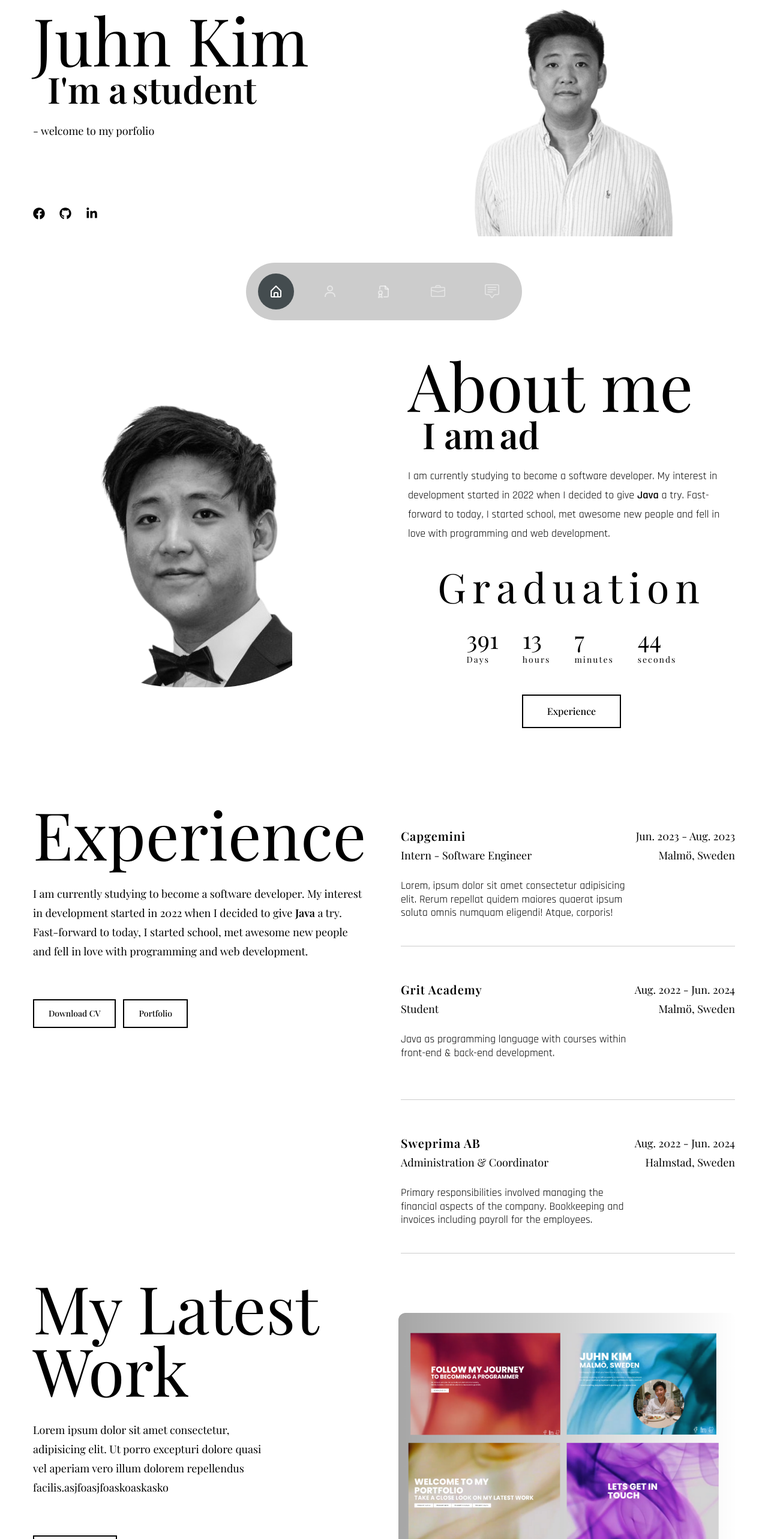
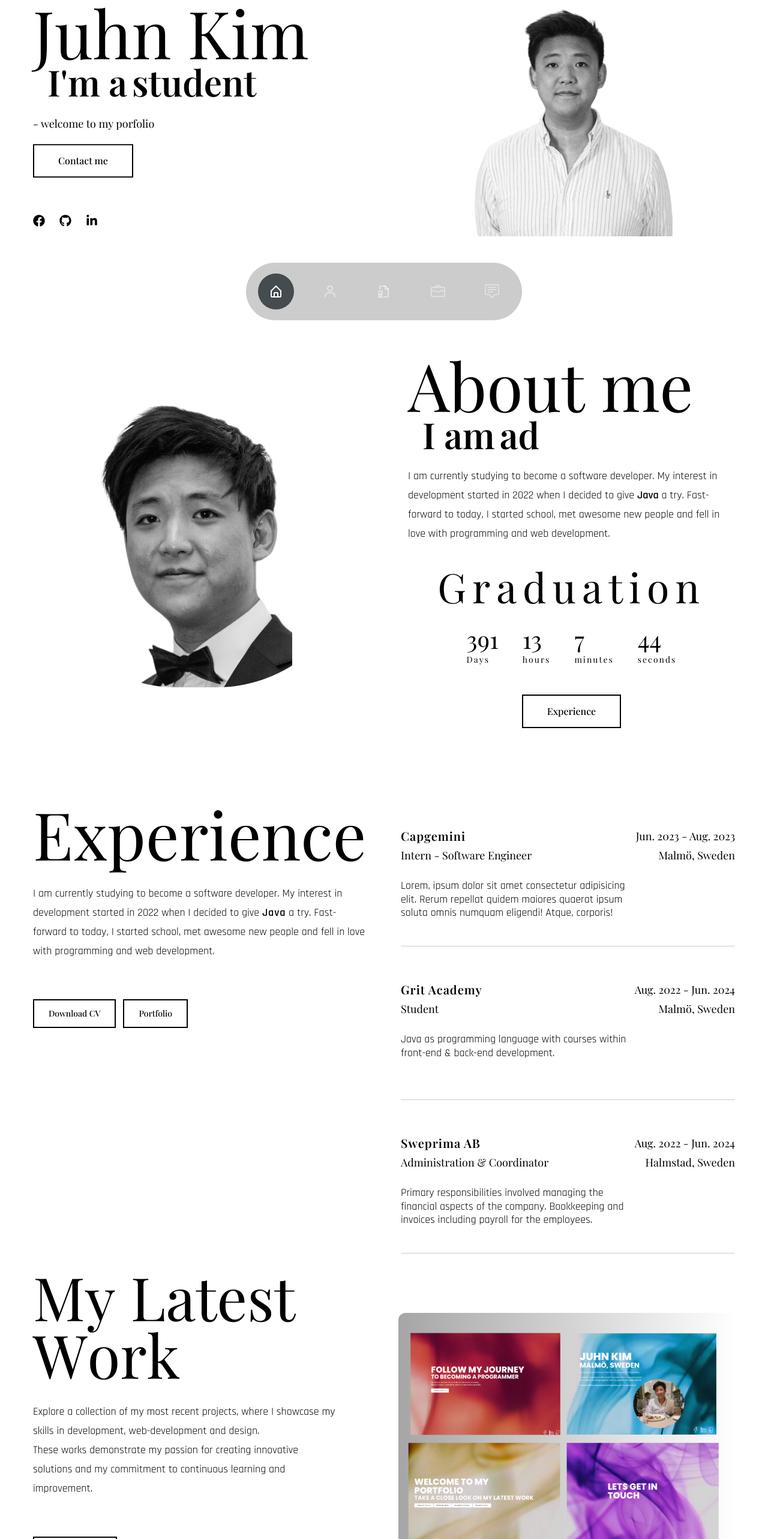
Before and after one commit to Juhniel/Portfolio-reactv2, a React (Vite) app: page / in a window 1280 px wide. Shown: the part 234-2800 px from the top of the page at 60% size. Built offline with nearby package versions, Linux system fonts and the light colour scheme; a web font is replaced by a local one.

Commit message:
hover text and buttons

```diff
--- a/src/components/About.jsx
+++ b/src/components/About.jsx
@@ -118,7 +118,7 @@ export default function About() {
               initial="hidden"
               whileInView={"show"}
               viewport={{ once: false, amount: 0.3 }}
-              className="flex justify-center font-primary text-[48px] tracking-[2px] lg:tracking-[10px] xl:text-[68px] font-thin"
+              className="flex justify-center font-primary text-[48px] tracking-[2px] lg:tracking-[10px] xl:text-[68px] font-thin btn-hover-rainbow"
             >
               <h3>
                 {graduation.map((letter, index) => {
@@ -217,7 +217,7 @@ export default function About() {
               viewport={{ once: false, amount: 0.3 }}
               className="flex justify-center"
             >
-              <button className="btn btn-lg">Experience</button>
+              <button className="btn btn-lg btn-hover">Experience</button>
             </motion.div>
           </motion.div>
         </div>
--- a/src/components/Banner.jsx
+++ b/src/components/Banner.jsx
@@ -77,24 +77,7 @@ export default function Banner() {
               viewport={{ once: false, amount: 0.7 }}
               className="flex max-w-max gap-x-6 items-center mb-12 mx-auto lg:mx-0"
             >
-              <button class="btn-custom">
-      <svg class="absolute inset-0 w-full h-full" viewBox="0 0 160 45">
-        <rect
-          x="2"
-          y="2"
-          rx="6"
-          ry="6"
-          width="156"
-          height="41"
-          stroke-width="2"
-          stroke-dasharray="422, 0"
-          stroke-dashoffset="0"
-          fill="none"
-          stroke="white"
-        ></rect>
-      </svg>
-      <span class="relative z-10">Button 1</span>
-    </button>
+              <button className="btn btn-lg btn-hover animate-bounce">Contact me</button>
             </motion.div>
             {/* Socials */}
             <motion.div
@@ -105,13 +88,13 @@ export default function Banner() {
               className="flex text-[20px] gap-x-6 max-w-max mx-auto lg:mx-0"
             >
               <a href="#">
-                <FaFacebook className="text-black dark:text-white" />
+                <FaFacebook className="text btn-hover" />
               </a>
               <a href="#">
-                <FaGithub className="text-black dark:text-white" />
+                <FaGithub className="text btn-hover" />
               </a>
               <a href="#">
-                <FaLinkedinIn className="text-black dark:text-white" />
+                <FaLinkedinIn className="text btn-hover" />
               </a>
             </motion.div>
           </div>
--- a/src/components/Contact.jsx
+++ b/src/components/Contact.jsx
@@ -8,7 +8,7 @@ import TextAnimation2 from "./TextAnimationFishEye";
 export default function Contact() {
   const contactTitle = "Let's work".split("");
   const together = "together!".split("");
-  const test = "Send Message".split("");
+  const sendMsg = "Send Message".split("");
 
   return (
     <section id="contact" className="section mt-52">
@@ -50,11 +50,11 @@ export default function Contact() {
               placeholder="Your email"
             />
             <textarea
-              className="text bg-transparent border-b py-3 outline-none w-full placeholder:text-black dark:placeholder:text-white focus:border-red transition-all resize-none mb-12"
+              className="text bg-transparent border-b py-3 outline-none w-full placeholder:text-black dark:placeholder:text-white focus:border-red transition-all resize-none mb-5"
               placeholder="Your message"
             ></textarea>
-            <button className="btn btn-sm text-base">
-              {test.map((letter, index) => {
+            <button className="btn btn-sm btn-hover text-base">
+              {sendMsg.map((letter, index) => {
                 return (
                   <TextAnimation2 key={index}>
                     {letter === " " ? "\u00A0" : letter}
--- a/src/components/Experience.jsx
+++ b/src/components/Experience.jsx
@@ -58,15 +58,15 @@ export default function Experience() {
                 );
               })}
             </motion.h1>
-            <h3 className="text max-w[455px] mb-16">
+            <h3 className="text-secondary text-black dark:text-white max-w[455px] mb-16">
               I am currently studying to become a software developer.
               My interest in development started in 2022 when I
-              decided to give <span className="font-semibold">Java</span> a try.
+              decided to give <span className="tracking-wider font-semibold">Java</span> a try.
               Fast-forward to today, I started school, met awesome new
               people and fell in love with programming and web development.
             </h3>
-            <button className="btn btn-sm ">Download CV</button>
-            <button className="btn btn-sm ml-3">Portfolio</button>
+            <button className="btn btn-sm btn-hover">Download CV</button>
+            <button className="btn btn-sm btn-hover ml-3">Portfolio</button>
 
           </motion.div>
           {/* experience */}
--- a/src/components/ProjectCard.jsx
+++ b/src/components/ProjectCard.jsx
@@ -51,7 +51,7 @@ export default function ProductCard() {
         </p>
         <a
           href=""
-          className="text-secondary tracking-widest font-bold  text-black dark:text-white flex justify-center mb-4"
+          className="text-secondary btn-hover tracking-widest font-bold  text-black dark:text-white flex justify-center mb-4"
         >
           Link to project
           <span className="ml-2 text-2xl">
--- a/src/components/Work.jsx
+++ b/src/components/Work.jsx
@@ -1,6 +1,7 @@
 import React from "react";
 
 import { motion, AnimatePresence} from "framer-motion";
+import TextAnimation from "./TextAnimation";
 import { fadeIn, fadeOut } from "../variants";
 import Img1 from "../assets/project-recipebook.png";
 import Img2 from "../assets/project-portfoliov1.png";
@@ -9,7 +10,8 @@ import Img3 from "../assets/project-webshop.png";
 
 
 export default function Work({handleViewWork}) {
-
+  const myLatest = "My Latest".split("");
+  const work = "Work".split("");
   return (
     <section
     className="section"
@@ -22,24 +24,35 @@ export default function Work({handleViewWork}) {
           initial="hidden"
           whileInView={"show"}
           viewport={{ once: false, amount: 0.3 }}
-          className="flex-1 flex flex-col gap-y-10 mb-10 lg:mt-[4.7rem] xl:mt-[4.7rem]">
+          className="flex-1 flex flex-col gap-y-10 mb-10 lg:mt-[4.7rem] xl:mt-[3.8rem]">
             {/* text */}
             <div>
-              <h2 className="text text-[60px] mb-7 font-light leading-[0.8] xl:text-[110px] xl:mb-10">
-              My Latest <br/>
-              <span className="mt-4">Work</span>
+              <h2 className="text text-[60px] mb-7 font-light leading-[0.8] xl:text-[100px] xl:mb-10">
+              {myLatest.map((letter, index) => {
+                return (
+                  <TextAnimation key={index}>
+                    {letter === " " ? "\u00A0" : letter}
+                  </TextAnimation>
+                );
+              })} <br/>
+              <span className="mt-4">  {work.map((letter, index) => {
+                return (
+                  <TextAnimation key={index}>
+                    {letter === " " ? "\u00A0" : letter}
+                  </TextAnimation>
+                );
+              })}</span>
 
               </h2>
-              <p className="max-w-sm mb-16 text">
-                Lorem ipsum dolor sit amet consectetur,
-                adipisicing elit. Ut porro excepturi dolore
-                quasi vel aperiam vero illum dolorem repellendus facilis.asjfoasjfoaskoaskasko
-
+              <p className="max-w-lg mb-16 text-secondary text-black dark:text-white">
+              Explore a collection of my most recent projects,
+              where I showcase my skills in development, web-development and design. <br/> These works demonstrate my passion for creating
+              innovative solutions and my commitment to continuous learning and improvement.
               </p>
-              <button className="btn btn-sm" onClick={handleViewWork}>View my work</button>
+              <button className="btn btn-sm btn-hover" onClick={handleViewWork}>View my work</button>
             </div>
             {/* image */}
-            <div className="group relative overflow-hidden dark:border-2 dark:border-white rounded-xl">
+            <div className="group relative overflow-hidden rounded-xl">
               {/* overlay */}
               <div className="group-hover:bg-black/70 w-full h-full absolute z-40 transition-all duration-300"></div>
               {/* img */}
@@ -66,7 +79,7 @@ export default function Work({handleViewWork}) {
           viewport={{ once: false, amount: 0.3 }}
           className="flex-1 flex flex-col gap-y-10 mb-10 lg:mt-[8rem]">
             {/* image */}
-            <div className="group relative overflow-hidden dark:border-2 dark:border-white rounded-xl">
+            <div className="group relative overflow-hidden rounded-xl">
               {/* overlay */}
               <div className="group-hover:bg-black/70 w-full h-full absolute z-40 transition-all duration-300"></div>
               {/* img */}
@@ -85,7 +98,7 @@ export default function Work({handleViewWork}) {
               </div>
             </div>
              {/* image */}
-             <div className="group relative overflow-hidden dark:border-2 dark:border-white rounded-xl">
+             <div className="group relative overflow-hidden rounded-xl">
               {/* overlay */}
               <div className="group-hover:bg-black/70 w-full h-full absolute z-40 transition-all duration-300"></div>
               {/* img */}
--- a/src/index.css
+++ b/src/index.css
@@ -2,22 +2,6 @@
 @tailwind components;
 @tailwind utilities;
 
-.btn-custom {
-  @apply font-primary text-white font-light py-0 px-8 relative transition-colors duration-200 ease-in-out;
-}
-
-.btn-custom:hover {
-  background-color: transparent;
-  font-weight: 900;
-  letter-spacing: 1px;
-}
-
-.btn-custom:hover rect {
-  stroke-width: 5;
-  stroke-dasharray: 15, 310;
-  stroke-dashoffset: 48;
-  transition: all 1.35s cubic-bezier(0.19, 1, 0.22, 1);
-}
 
 .active {
   background-color: #444c4ffe;
@@ -33,12 +17,16 @@ span {
   border-radius: 100%;
 }
 
+
 @layer base {
   body {
     @apply font-secondary text-lg leading-8 text-white;
   }
   .text {
-    @apply font-primary text-black dark:text-white
+    @apply font-primary text-black dark:text-white;
+  }
+  .text-hover {
+    @apply hover:text-amber-400 transition-colors duration-700;
   }
   .h2 {
     @apply font-primary text-[32px] mb-6 tracking-[10%] uppercase;
@@ -55,6 +43,9 @@ span {
   .btn-lg {
     @apply h-[56px] px-10 text-base;
   }
+  .btn-hover {
+    @apply hover:text-amber-400 hover:border-amber-400 dark:hover:text-amber-200 dark:hover:border-amber-200 transition-colors duration-300;
+  }
   .btn-link {
     @apply text-base;
   }
```
